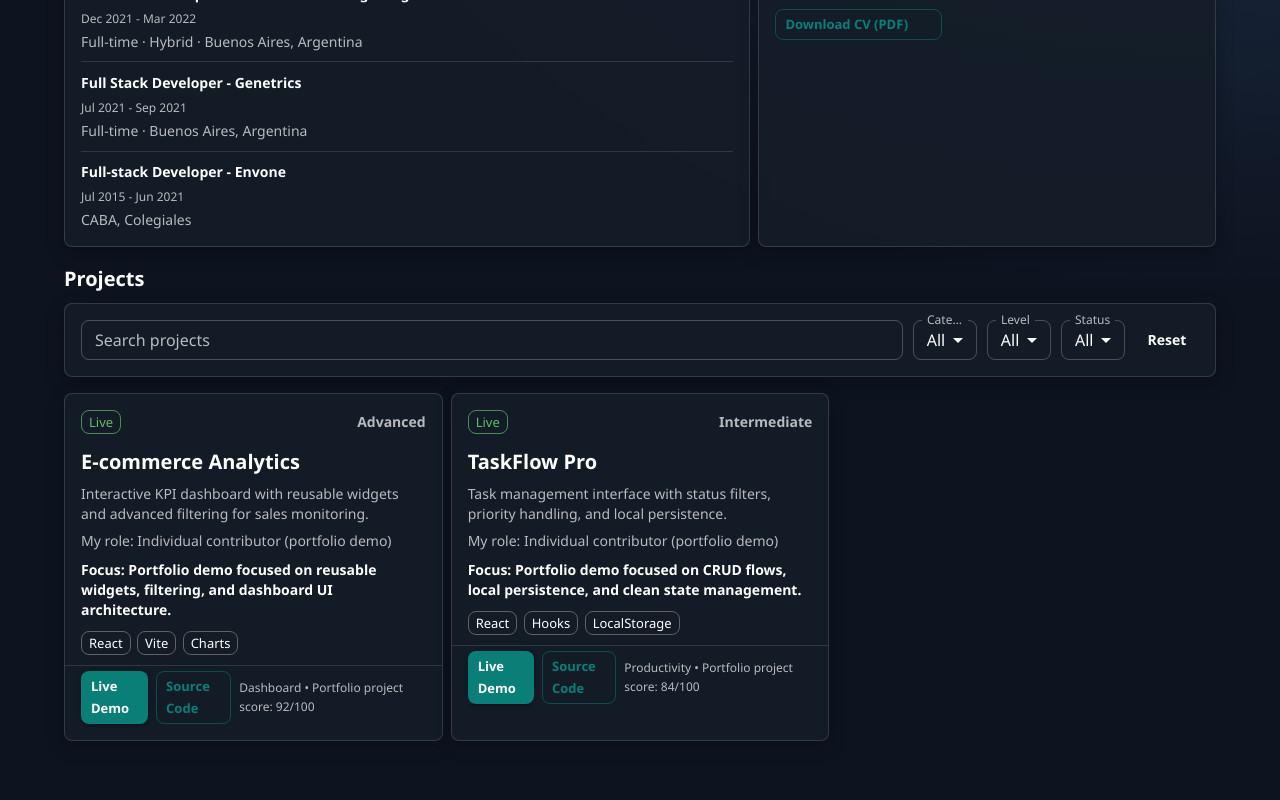
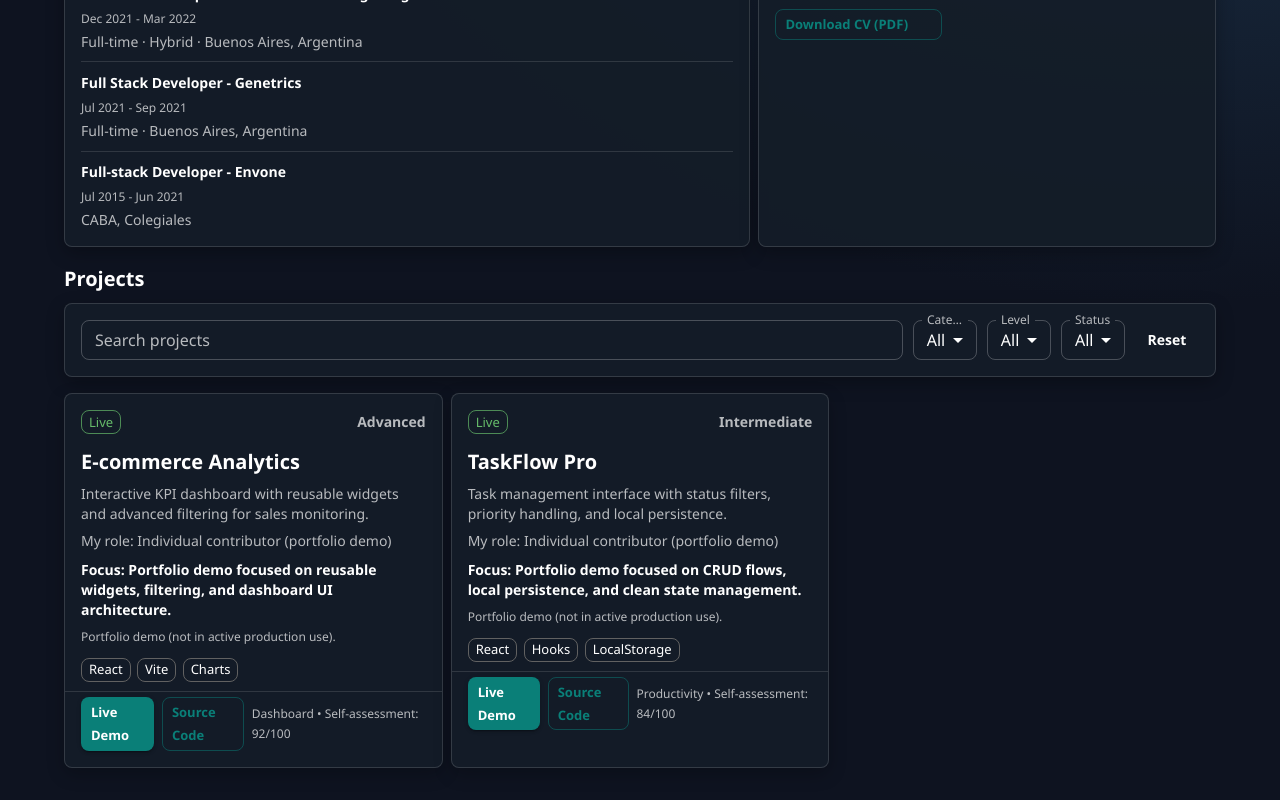
Before and after one commit to matiasmorenog/react-skill-showcase, a Next.js app: page / in a window 1280 px wide. Shown: the part 831-1631 px from the top of the page. Before the commit the page ends 1604 px from the top, so only its background shows below. Built offline with nearby package versions, Linux system fonts and the light colour scheme; some icons are missing; what @mui/material-nextjs would draw is missing.

Commit message:
Clarify project demos and self-assessment scoring

```diff
--- a/app/portfolio-page.jsx
+++ b/app/portfolio-page.jsx
@@ -29,7 +29,6 @@ const profile = {
   email: "matiasmorenog@gmail.com",
   github: "https://github.com/matiasmorenog",
   linkedin: "https://www.linkedin.com/in/matias-moreno/",
-  resumeSource: "https://www.linkedin.com/in/matias-moreno/",
   resumePdf: "/MatiasMoreno_resume.pdf",
 };
 
--- a/components/ProjectCard.jsx
+++ b/components/ProjectCard.jsx
@@ -49,6 +49,10 @@ export default function ProjectCard({ project }) {
 
         <Typography variant="body2" sx={{ mt: 1.1, fontWeight: 600 }}>
           Focus: {project.impact}
+        </Typography>
+
+        <Typography variant="caption" color="text.secondary" sx={{ mt: 0.8, display: "block" }}>
+          {project.usage}
         </Typography>
 
         <Stack direction="row" spacing={0.8} useFlexGap flexWrap="wrap" sx={{ mt: 1.4 }}>
--- a/data/projects.js
+++ b/data/projects.js
@@ -6,7 +6,7 @@ export const projects = [
     stack: ["React", "Vite", "Charts"],
     level: "Advanced",
     score: 92,
-    scoreLabel: "Portfolio project score",
+    scoreLabel: "Self-assessment",
     status: "Live",
     demoUrl: "https://mmoreno-ecommerce-analytics.vercel.app/",
     repoUrl: "https://github.com/matiasmorenog/ecommerce-analytics",
@@ -15,6 +15,7 @@ export const projects = [
       "Interactive KPI dashboard with reusable widgets and advanced filtering for sales monitoring.",
     impact:
       "Portfolio demo focused on reusable widgets, filtering, and dashboard UI architecture.",
+    usage: "Portfolio demo (not in active production use).",
   },
   {
     id: 2,
@@ -23,7 +24,7 @@ export const projects = [
     stack: ["React", "Hooks", "LocalStorage"],
     level: "Intermediate",
     score: 84,
-    scoreLabel: "Portfolio project score",
+    scoreLabel: "Self-assessment",
     status: "Live",
     demoUrl: "https://taskflow-pro-mmoreno.vercel.app/",
     repoUrl: "https://github.com/matiasmorenog/taskflow-pro",
@@ -32,6 +33,7 @@ export const projects = [
       "Task management interface with status filters, priority handling, and local persistence.",
     impact:
       "Portfolio demo focused on CRUD flows, local persistence, and clean state management.",
+    usage: "Portfolio demo (not in active production use).",
   },
 ];
 
```
